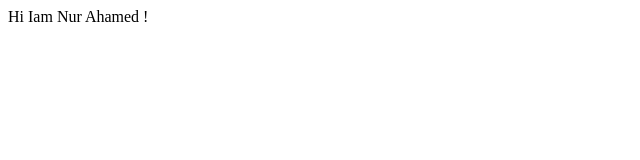
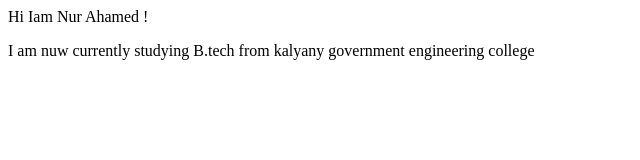
Before and after one commit to nurahamed/nur-ahamed-site, a plain HTML site: page index.html in a window 1280 px wide. Shown: the whole page, without its empty margins (0-640 px from the left). Drawn offline with Linux system fonts and the light colour scheme.

Commit message:
docs: update discreption

```diff
--- a/index.html
+++ b/index.html
@@ -8,5 +8,6 @@
 </head>
 <body>
     Hi Iam Nur Ahamed !
+    <p>I am nuw currently studying B.tech from kalyany government engineering college</p>
 </body>
 </html>
```
